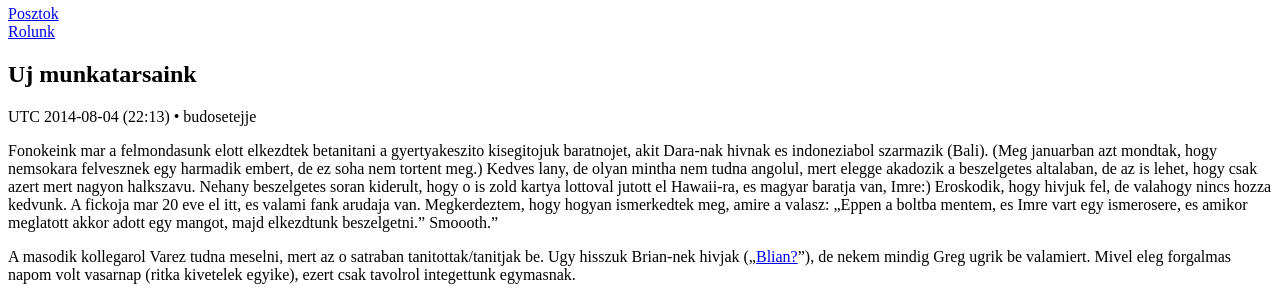
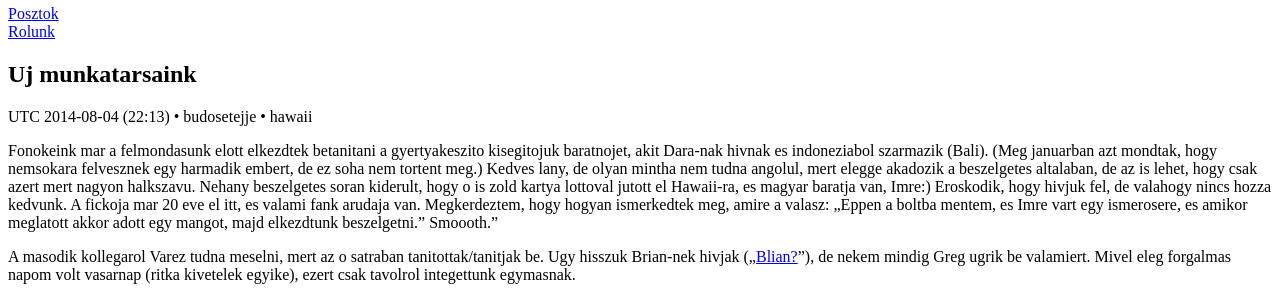
Before and after one commit to toraritte/www.minekmentekazusaba.com, a Jekyll site: the page built from _posts/2014-08-04-uj_munkatarsaink.markdown, in a window 1280 px wide. Shown: the part 160-460 px from the top of the page. Built offline with Jekyll 4.4.1, drawn with Linux system fonts in a browser that asks for light colours.

Commit message:
Amend BlogPosting microdata

```diff
--- a/_layouts/post.html
+++ b/_layouts/post.html
@@ -9,7 +9,7 @@ layout: default
       <p class="meta">
         <time pubdate datetime='{{ page.date | date: "%F" }}' itemprop="datePublished" value='{{ page.date | date: "%F" }}'>{{ page.date | date: "%Z %F (%R)" }}</time>
         {% if page.author %} • {{ page.author }}
-        {% endif %}{% if page.meta %} • {{ page.meta }}{% endif %}
+        <span itemprop='keywords'>{% endif %}{% if page.categories %} • {{ page.categories }}{% endif %}</span>
       </p>
     </header>
 
```
